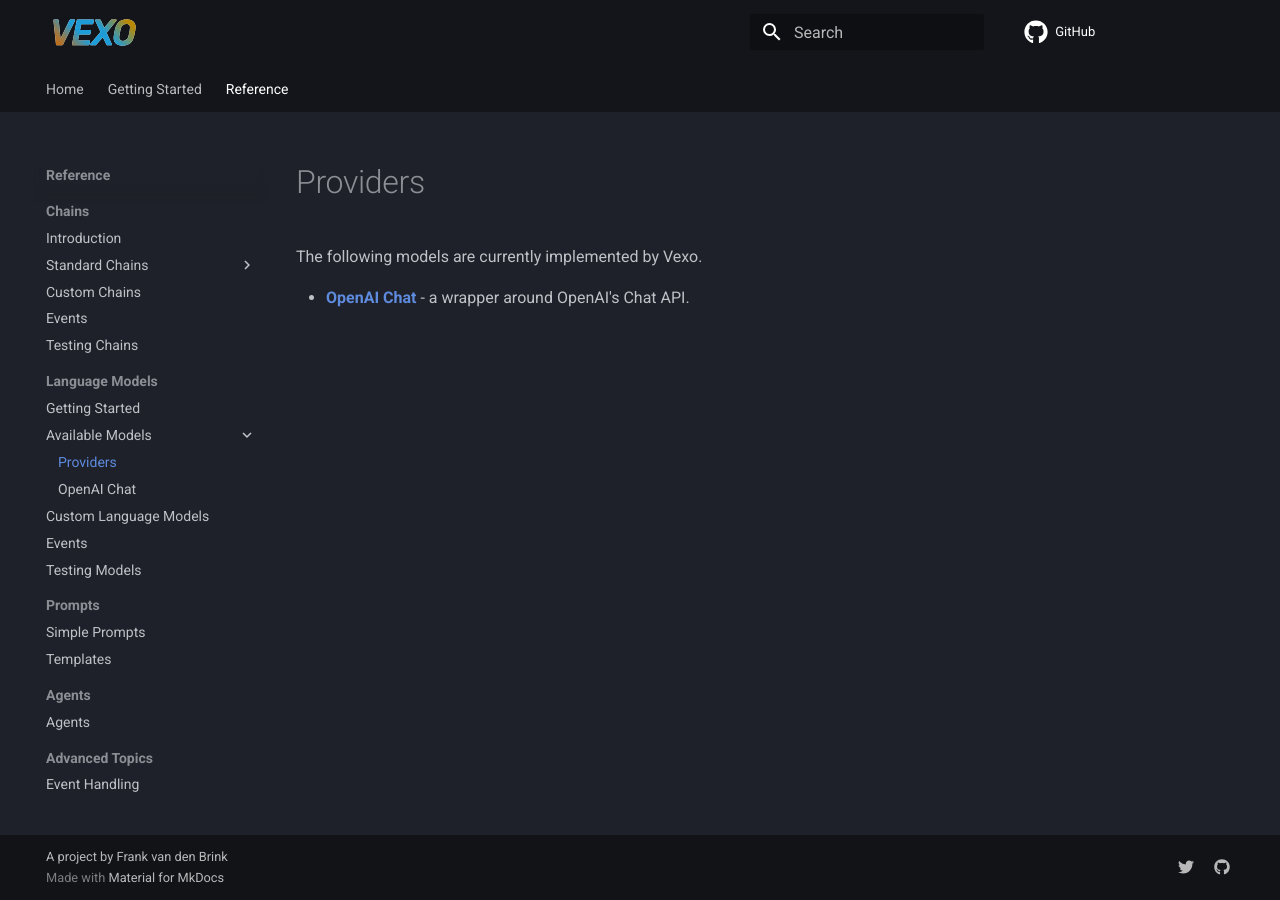
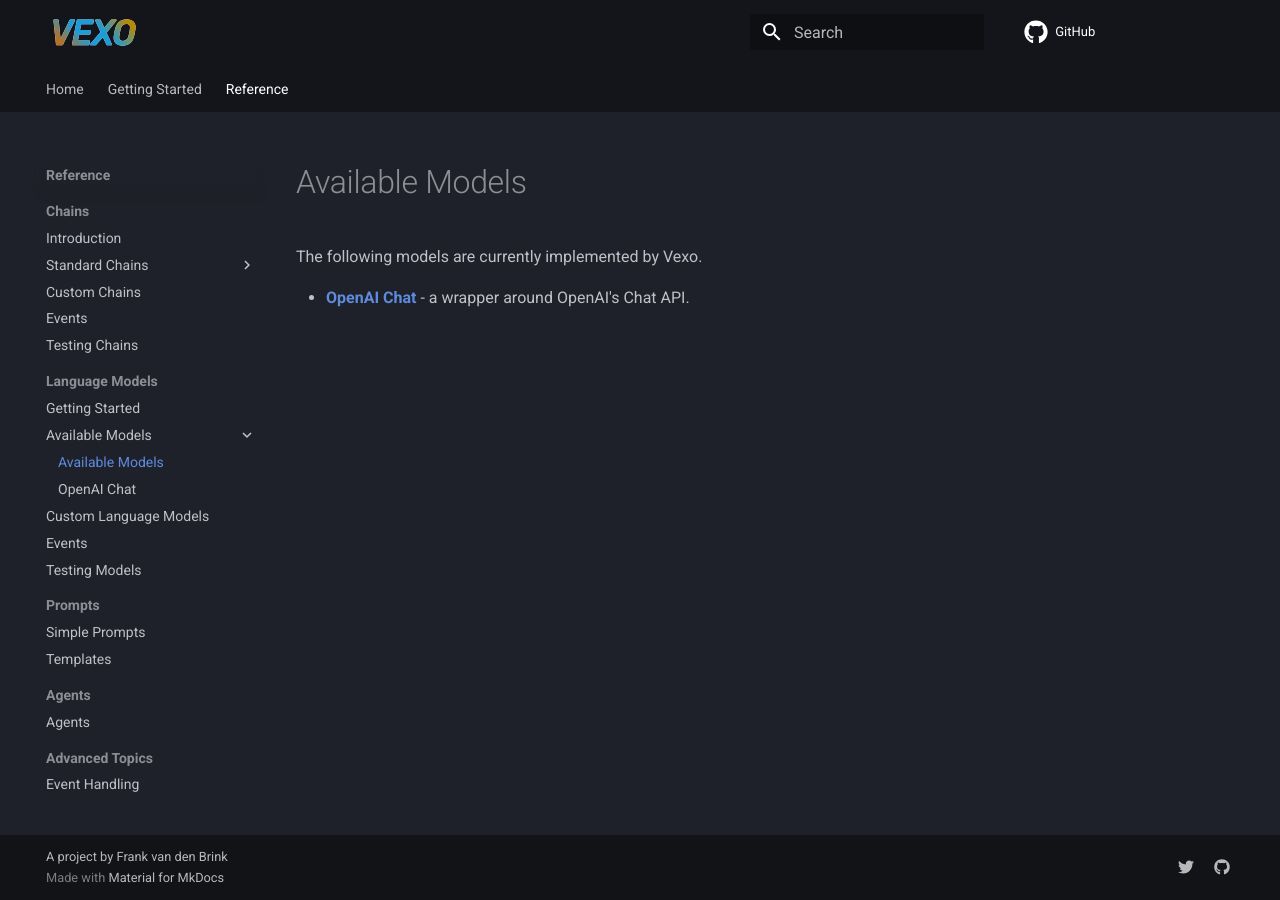
Before and after one commit to VexoAI/documentation, an MkDocs documentation site: the page built from docs/reference/language-models/available-models/README.md, in a window 1280 px wide. Built offline with MkDocs 1.6.1 and Material for MkDocs 9.7.7, drawn with Linux system fonts in a browser that asks for light colours; comment, search, counter and statistics services are not loaded.

Commit message:
Fix page title

```diff
--- a/docs/reference/language-models/available-models/README.md
+++ b/docs/reference/language-models/available-models/README.md
@@ -1,4 +1,4 @@
-# Providers
+# Available Models
 
 The following models are currently implemented by Vexo.
 
```
